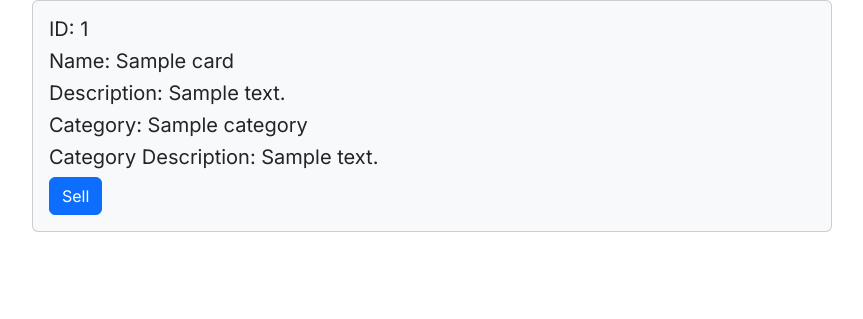
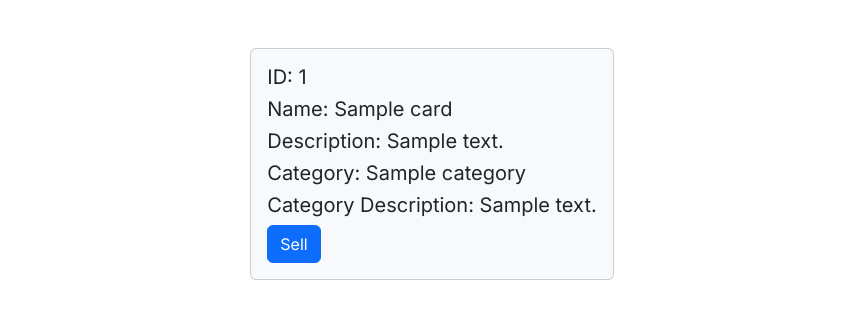
Before and after one commit to muic-trading-cards/backend, a Flask app: page /view_card/1 in a window 1280 px wide. Shown: the part 56-375 px from the top of the page, without its empty margins (208-1071 px from the left). Run offline with Flask 3, Linux system fonts and the light colour scheme; a user stored in the database is signed in; tables that the repository leaves empty hold one stand-in row (values such as "Sample post"); parts of the project's set-up code (start-up, migrations or seed data) failed here and were passed over.

Commit message:
Wrap all pages in container for beuttiful spacing

```diff
--- a/app/templates/add_card.html
+++ b/app/templates/add_card.html
@@ -1,5 +1,6 @@
 {% extends "base.html" %}
 {% block content %}
+<div class="container rounded bg-white mt-5 mb-5">
 <h2>Add Card Page</h2>
 <form method="POST" action="/create_card">
     <div class="form-outline mb-4">
@@ -18,4 +19,5 @@
         class="btn btn-success btn-block btn-lg">Create Card</button>
     </div>
   </form>
+</div>
 {% endblock %}
--- a/app/templates/add_listing.html
+++ b/app/templates/add_listing.html
@@ -1,6 +1,7 @@
 {% extends "base.html" %}
 {% block content %}
-<h2>Add Listing Page</h2>
+<div class="container rounded bg-white mt-5 mb-5">
+  <h2>Add Listing Page</h2>
 <form method="POST" action="{{url_for('listing.create_listing', card_id = cid)}}">
     <div class="form-outline mb-4">
       <input type="text" name="listing_name"
@@ -23,4 +24,5 @@
         class="btn btn-success btn-block btn-lg">Create Listing</button>
     </div>
   </form>
+</div>
 {% endblock %}
--- a/app/templates/view_card.html
+++ b/app/templates/view_card.html
@@ -1,6 +1,8 @@
 {% extends "base.html" %}
 {% block content %}
-<div class="card flex-row position-relative bg-light mx-auto mb-3" style="max-width: 50rem;">
+<div class="container rounded bg-white mt-5 mb-5">
+  <div class="d-flex align-items-center justify-content-center">
+    <div class="d-flex card flex-row position-relative bg-light mx-auto mb-3" style="max-width: 50rem;">
         <div class="card-body">
           <h4 class="card-title h5 h4-sm">ID: {{card.id}}</h4>
           <h4 class="card-title h5 h4-sm">Name: {{card.card_name}}</h4>
@@ -10,4 +12,6 @@
           <a href="{{url_for('listing.create_listing', card_id = card.id)}}" class="btn btn-primary stretched-link">Sell</a>
         </div>
     </div>
+  </div>
+</div>
 {% endblock %}
--- a/app/templates/view_listing.html
+++ b/app/templates/view_listing.html
@@ -1,5 +1,6 @@
 {% extends "base.html" %}
 {% block content %}
+<div class="container rounded bg-white mt-5 mb-5">
   <div class="card flex-row position-relative bg-light mx-auto mb-3" style="max-width: 50rem;">
       <img class="card-img-left example-card-img-responsive" src="{{listing.listing_image}}" width='300' hight='400'/>
       <div class="card-body">
@@ -8,4 +9,5 @@
         <h4 class="card-title h5 h4-sm">Price: {{listing.listing_price}} ฿</h4>
       </div>
   </div>
+</div>
 {% endblock %}
```
Lines whose indentation alone changed are shown as unchanged.
